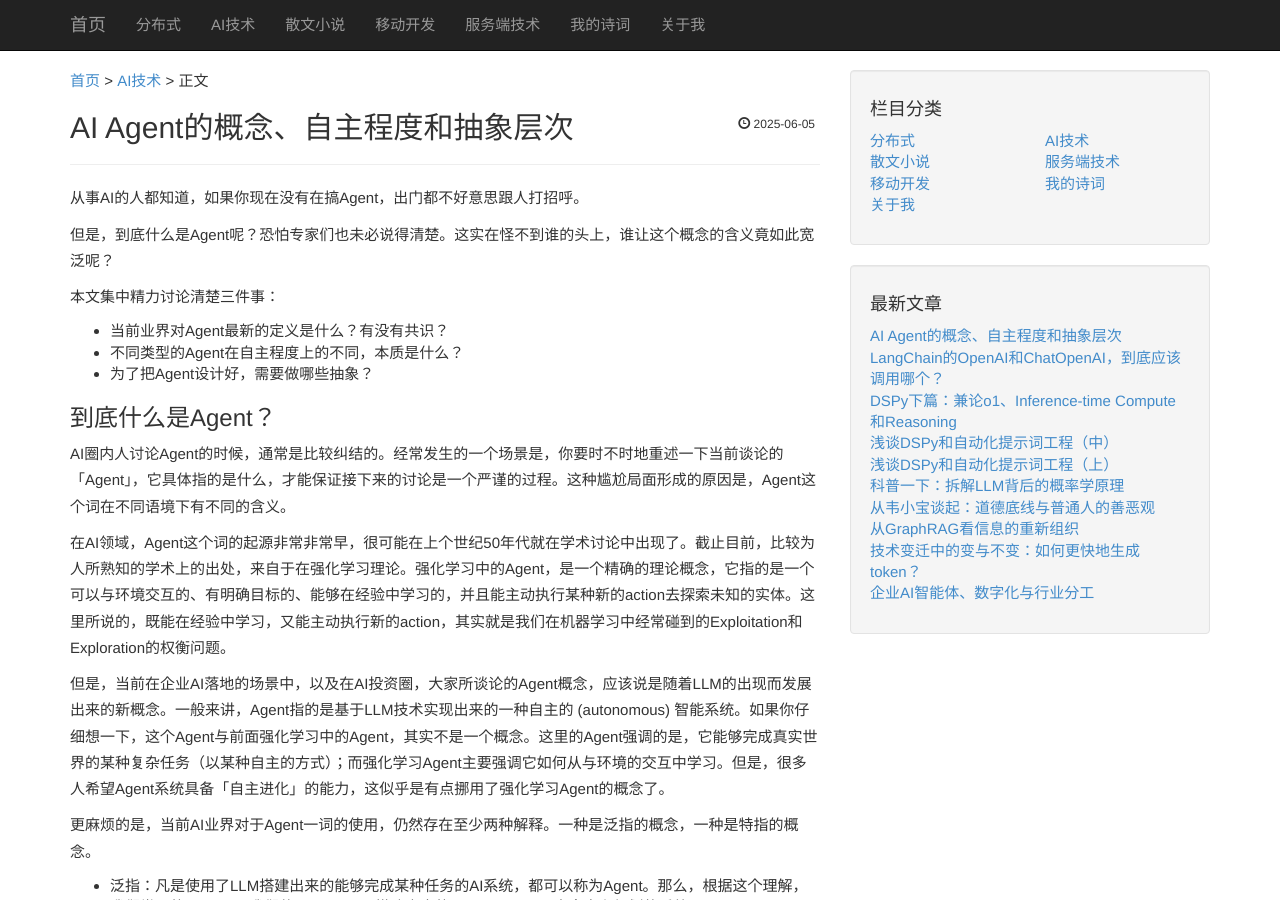
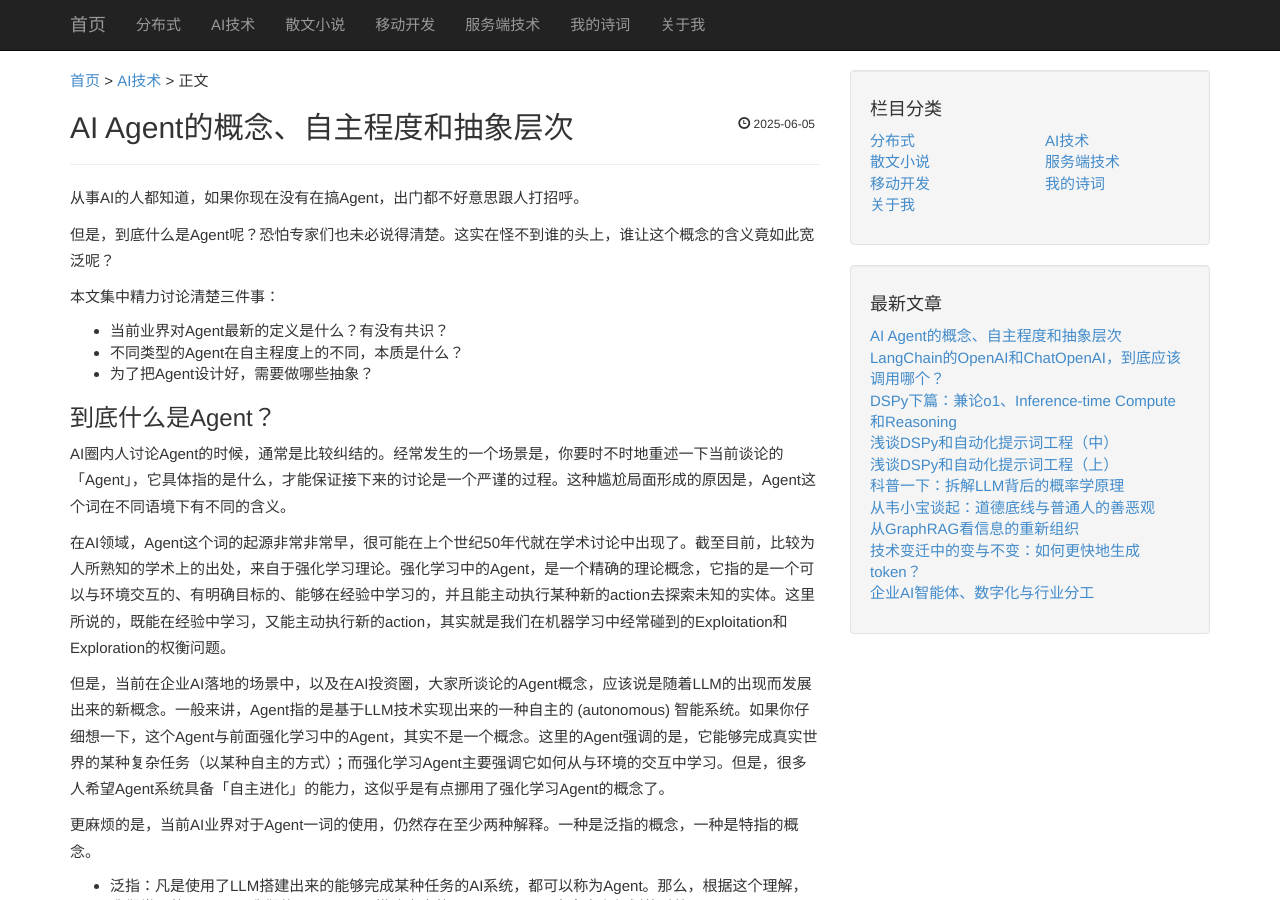
Before and after one commit to tielei/tielei.github.io, a Jekyll site: the page built from _posts/2025-06-05-blog-ai-agent-concepts.markdown, in a window 1280 px wide and 900 px high. Built offline with Jekyll 4.4.1, drawn with Linux system fonts in a browser that asks for light colours; comment, search, counter and statistics services are not loaded.

Commit message:
错别字

```diff
--- a/_posts/2025-06-05-blog-ai-agent-concepts.markdown
+++ b/_posts/2025-06-05-blog-ai-agent-concepts.markdown
@@ -21,7 +21,7 @@ published: true
 
 AI圈内人讨论Agent的时候，通常是比较纠结的。经常发生的一个场景是，你要时不时地重述一下当前谈论的「Agent」，它具体指的是什么，才能保证接下来的讨论是一个严谨的过程。这种尴尬局面形成的原因是，Agent这个词在不同语境下有不同的含义。
 
-在AI领域，Agent这个词的起源非常非常早，很可能在上个世纪50年代就在学术讨论中出现了。截止目前，比较为人所熟知的学术上的出处，来自于在强化学习理论。强化学习中的Agent，是一个精确的理论概念，它指的是一个可以与环境交互的、有明确目标的、能够在经验中学习的，并且能主动执行某种新的action去探索未知的实体。这里所说的，既能在经验中学习，又能主动执行新的action，其实就是我们在机器学习中经常碰到的Exploitation和Exploration的权衡问题。
+在AI领域，Agent这个词的起源非常非常早，很可能在上个世纪50年代就在学术讨论中出现了。截至目前，比较为人所熟知的学术上的出处，来自于强化学习理论。强化学习中的Agent，是一个精确的理论概念，它指的是一个可以与环境交互的、有明确目标的、能够在经验中学习的，并且能主动执行某种新的action去探索未知的实体。这里所说的，既能在经验中学习，又能主动执行新的action，其实就是我们在机器学习中经常碰到的Exploitation和Exploration的权衡问题。
 
 但是，当前在企业AI落地的场景中，以及在AI投资圈，大家所谈论的Agent概念，应该说是随着LLM的出现而发展出来的新概念。一般来讲，Agent指的是基于LLM技术实现出来的一种自主的 (autonomous) 智能系统。如果你仔细想一下，这个Agent与前面强化学习中的Agent，其实不是一个概念。这里的Agent强调的是，它能够完成真实世界的某种复杂任务（以某种自主的方式）；而强化学习Agent主要强调它如何从与环境的交互中学习。但是，很多人希望Agent系统具备「自主进化」的能力，这似乎是有点挪用了强化学习Agent的概念了。
 
```
